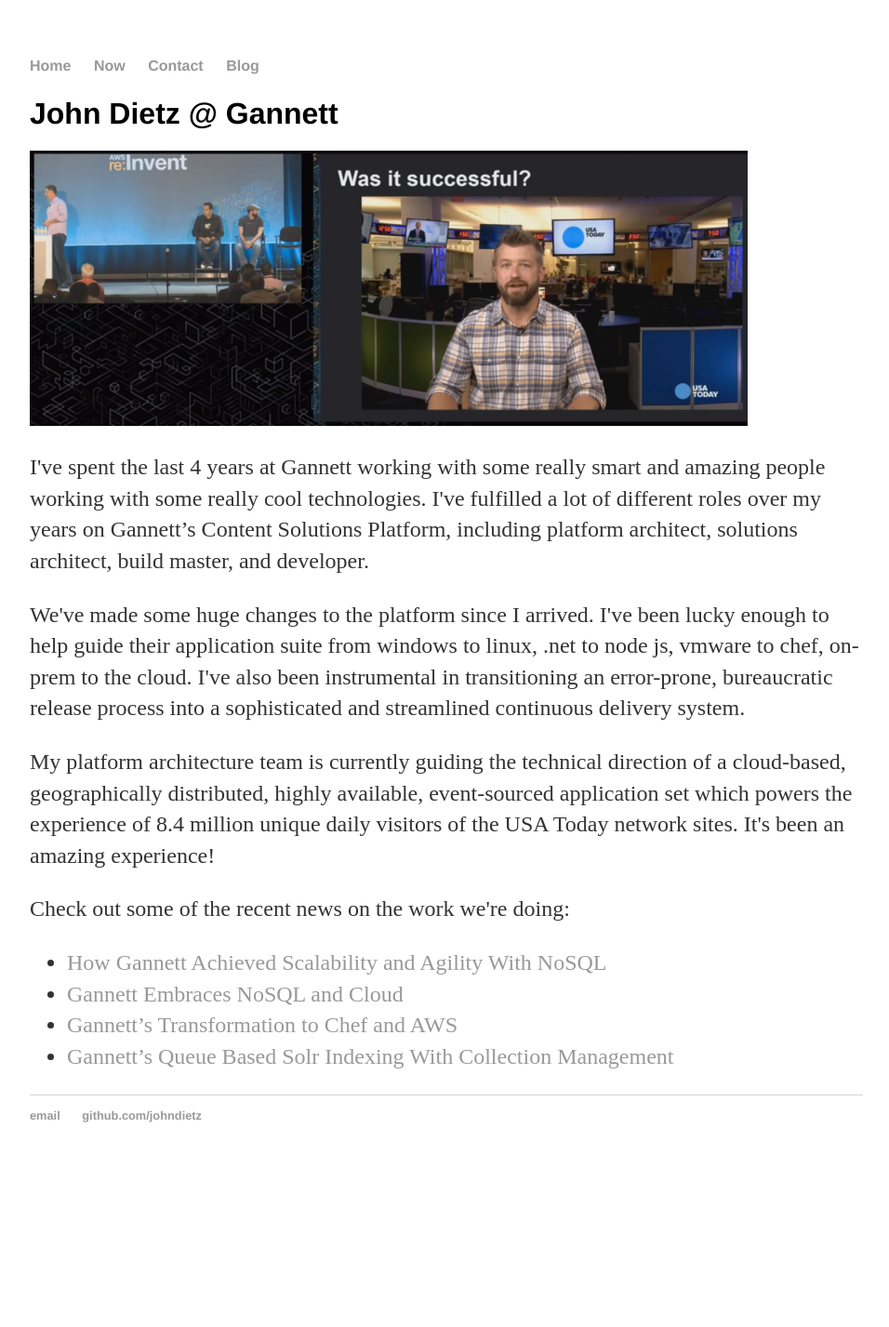
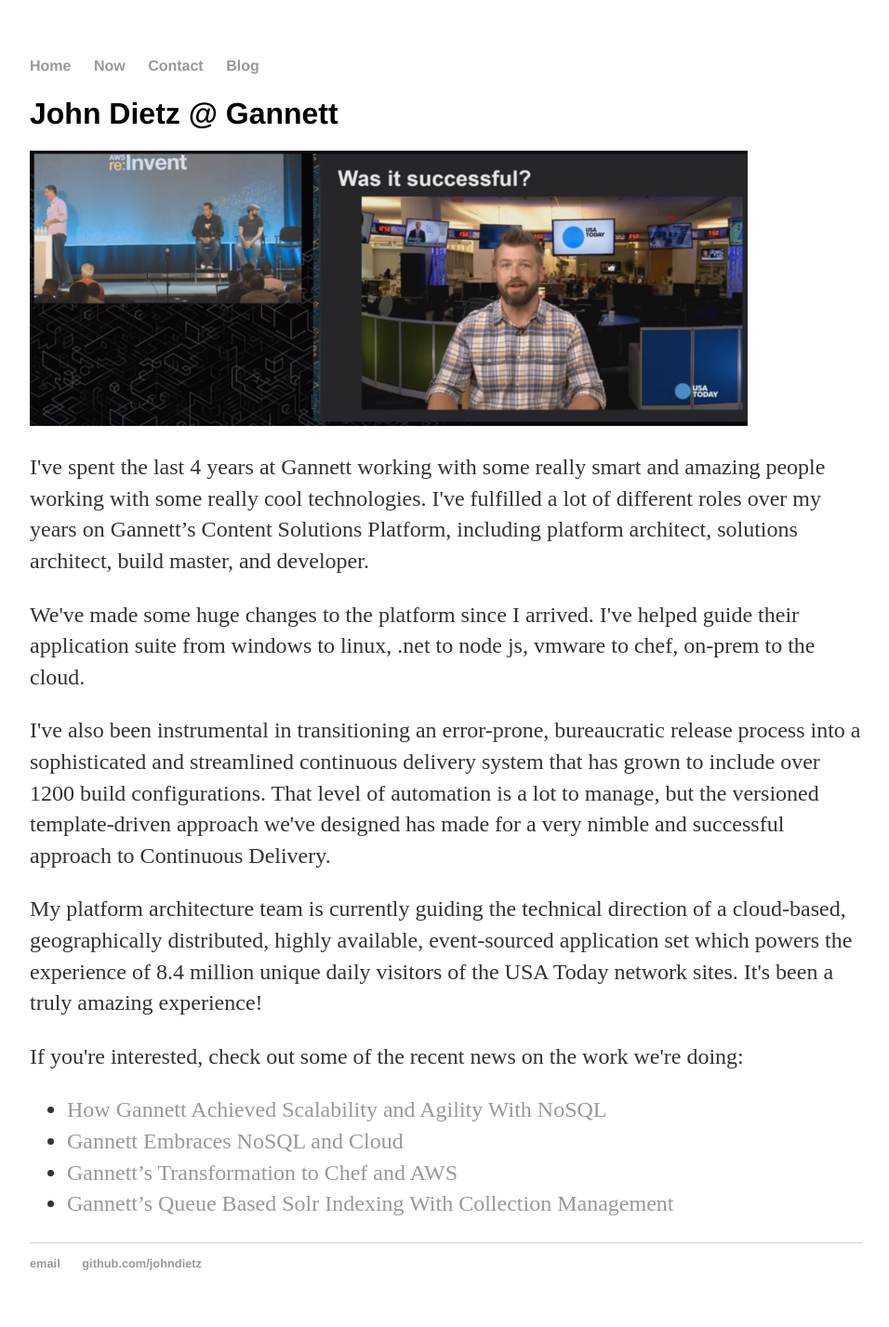
Before and after one commit to relentlessdev/relentlessdev.github.io, a Jekyll site: the page built from gannett/index.html, in a window 1280 px wide. Shown: the whole page at 93% size, without its empty margins (160-1116 px from the left). Built offline with Jekyll 4.4.1, drawn with Linux system fonts in a browser that asks for light colours; before the commit the page ends 1269 px from its top, so only the background shows below that.

Commit message:
cleanup, link and title mods

```diff
--- a/american/index.html
+++ b/american/index.html
@@ -7,7 +7,7 @@
 	<h1>John Dietz @ American Systems</h1>
 	<p>PERFORMANCE SPECIALIST (Contractor) || American Systems, McLean VA</p>
 	<p>May 2011 – February 2013</p>
-	<p>John Dietz was brought to American Systems, a partner of the NG-CCAS program mentioned below, to single-handedly provide performance testing, analysis, and tuning for their Synchronized Predeployment Operational Tracker (SPOT) system. SPOT is web-based application that provides the capability to maintain accountability and report status for deployed personnel, and serves as the single source to track deployed contractor personnel supporting DoD military operations worldwide.</p>
+	<p>John Dietz was brought to American Systems, a partner of the NG-CCAS program mentioned <a href="../nextgen">here</a>, to single-handedly provide performance testing, analysis, and tuning for their Synchronized Predeployment Operational Tracker (SPOT) system. SPOT is web-based application that provides the capability to maintain accountability and report status for deployed personnel, and serves as the single source to track deployed contractor personnel supporting DoD military operations worldwide.</p>
 	<p>Mr. Dietz has helped produce a significantly improved online application to the end-user during his tenure. Since he joined the program in 2011, the SPOT application has accomplished a 65% reduction in average page time with increased system stability and a reduction in required hardware resources.</p>
 	<p>His responsibilities have included providing performance analysis and diagnosing performance bottlenecks, as well as providing architectural recommendations for the online Army system. He led the implementation of the dynaTrace analytics server to provide retroactive visibility to CLR content across 14 lab environments. He has administered both the analytics server and the Load Test Rig. He has led the effort to transition American System’s load testing technology from Load Runner to Visual Studio and significantly reduced project licensing costs. Technologies have included .NET 3.5, SQL Server 2008 R2, SSRS, IIS, WCF Web Services, WSE 2.0, TFS, dynaTrace Server, dynaTrace AJAX edition, and Visual Studio 2010 Web and Performance Testing.</p>
 </div>
--- a/contact/index.html
+++ b/contact/index.html
@@ -1,6 +1,6 @@
 ---
 layout: default
-title: CV of Your Name
+title: Contact John Dietz
 ---
 
 <div class="cv">
--- a/gannett/index.html
+++ b/gannett/index.html
@@ -7,10 +7,11 @@
 	<h1>John Dietz @ Gannett</h1>
 	<img src="../images/johndietz-aws-reinvent.png" alt="John Dietz at re:Invent" style="width:772px;height:296px;">
 	<p>I've spent the last 4 years at Gannett working with some really smart and amazing people working with some really cool technologies. I've fulfilled a lot of different roles over my years on Gannett’s Content Solutions Platform, including platform architect, solutions architect, build master, and developer.</p>
-	<p>We've made some huge changes to the platform since I arrived. I've been lucky enough to help guide their application suite from windows to linux, .net to node js, vmware to chef, on-prem to the cloud. I've also been instrumental in transitioning an error-prone, bureaucratic release process into a sophisticated and streamlined continuous delivery system.</p>
-	<p>My platform architecture team is currently guiding the technical direction of a cloud-based, geographically distributed, highly available, event-sourced application set which powers the experience of 8.4 million unique daily visitors of the USA Today network sites. It's been an amazing experience!</p>
+	<p>We've made some huge changes to the platform since I arrived. I've helped guide their application suite from windows to linux, .net to node js, vmware to chef, on-prem to the cloud.</p>
+	<p>I've also been instrumental in transitioning an error-prone, bureaucratic release process into a sophisticated and streamlined continuous delivery system that has grown to include over 1200 build configurations. That level of automation is a lot to manage, but the versioned template-driven approach we've designed has made for a very nimble and successful approach to Continuous Delivery.</p>
+	<p>My platform architecture team is currently guiding the technical direction of a cloud-based, geographically distributed, highly available, event-sourced application set which powers the experience of 8.4 million unique daily visitors of the USA Today network sites. It's been a truly amazing experience!</p>
 	<p></p>
-	<p>Check out some of the recent news on the work we're doing:</p>
+	<p>If you're interested, check out some of the recent news on the work we're doing:</p>
 	<ul class="news">
 		<li><a href="http://www.couchbase.com/customers/gannett.html">How Gannett Achieved Scalability and Agility With NoSQL</a></li>
 		<li><a href="http://www.nextplatform.com/2015/10/06/extra-extra-gannett-embraces-nosql-and-cloud/">Gannett Embraces NoSQL and Cloud</a></li>
--- a/index.html
+++ b/index.html
@@ -8,7 +8,7 @@
 	<table cellpadding="10">
 		<tr>
 			<td><img src="images/johndietz.jpeg" alt="John Dietz" style="width:115px;height:115px;"></td>
-			<td><p>Hi, I'm John Dietz, owner of <em>Integrity Test Solutions, LLC</em>. I founded the company 10 years ago, and have helped a lot of great companies do some amazing things. Take a minute to read about some of the work we've done.</p></td>
+			<td><p>Hi, I'm John Dietz, owner of <em>Integrity Test Solutions, LLC</em>. I founded the company a little over 10 years ago, and have helped a lot of great companies do some pretty amazing things. Take a minute to read about some of the work we've done at the links below.</p></td>
 		</tr>
 	</table>
 	<ul class="news">
--- a/nextgen/index.html
+++ b/nextgen/index.html
@@ -7,6 +7,6 @@
 	<h1>John Dietz @ Northrop Grumman for NextGen</h1>
 	<p>PERFORMANCE SPECIALIST (Contractor) || Northrop Grumman, McLean VA</p>
 	<p>August 2010 – April 2011</p>
-	<p>Mr. Dietz was brought to Northrop Grumman to evaluate and benchmark the performance characteristics of a proof-of- concept (POC) web 2.0 system called Next Generation Contractor Correlation and Accountability System (NG-CCAS). He was solely responsible for the design and implementation of a low-cost, high-volume load testing solution. Mr. Dietz has also been the sole resource dedicated to the identification of performance and concurrency issues and all load testing executions and analysis of the NG-CCAS application under various load profiles. His .NET development experience and engineering expertise made Microsoft’s Visual Studio load testing technology a viable solution in a Java environment. Mr. Dietz’ ability to design and implement a .Net load test resulted in an 80% reduction in initial purchase costs as well an 80% in annual license costs savings. He completed his operations and provided deliverables early and under budget.</p>
+	<p>Mr. Dietz was brought to Northrop Grumman to evaluate and benchmark the performance characteristics of a proof-of-concept (POC) web 2.0 system called Next Generation Contractor Correlation and Accountability System (NG-CCAS). He was solely responsible for the design and implementation of a low-cost, high-volume load testing solution. Mr. Dietz has also been the sole resource dedicated to the identification of performance and concurrency issues and all load testing executions and analysis of the NG-CCAS application under various load profiles. His .NET development experience and engineering expertise made Microsoft’s Visual Studio load testing technology a viable solution in a Java environment. Mr. Dietz’ ability to design and implement a .Net load test resulted in an 80% reduction in initial purchase costs as well an 80% in annual license costs savings. He completed his operations and provided deliverables early and under budget.</p>
 	<p>In addition to the load testing tasks, he was exclusively responsible for implementing and administering the DynaTrace server, an enterprise profiling application used to assist in the identification and diagnosis of performance bottlenecks. He also implemented and managed 2 SQL Server databases and the Visual Studio Load Test Rig. The POC effort required numerous ad hoc technical solutions to assist the overall project including the ability to generate volume data across multiple environments and client certificate management utilities required by the load test. Mr. Dietz has repeatedly shown the ability to quickly achieve mission-critical technical solutions.</p>
 </div>
```
Also changed, not shown: _posts/2016-12-17-initial-post.md (+2 -2 lines).
